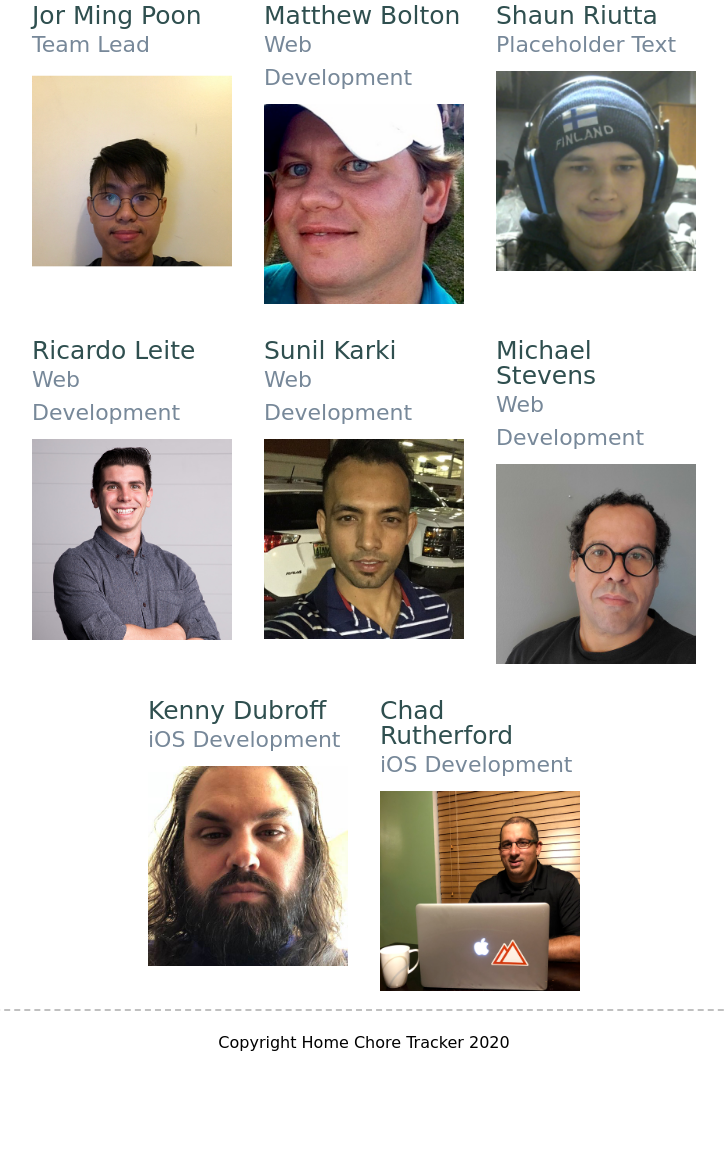
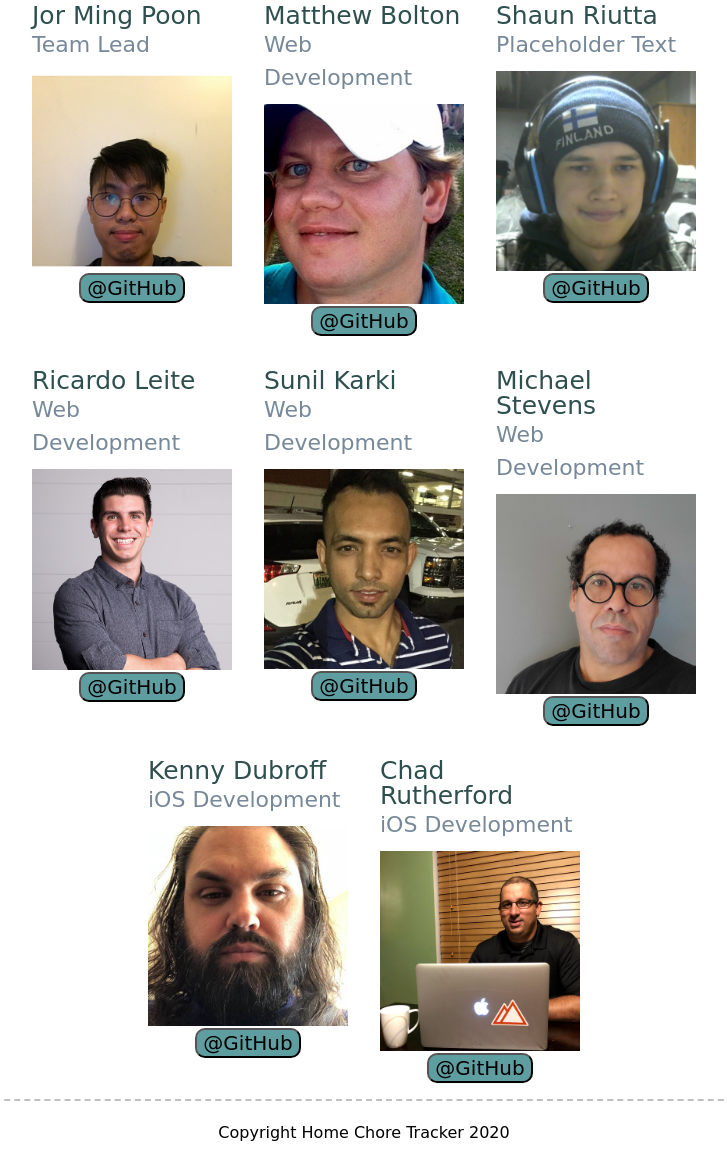
Before and after one commit to BuildWeekHomeChoreTracker/UI-Marketing, a plain HTML site: page about.html in a window 1280 px wide. Shown: the part 619-1784 px from the top of the page, without its empty margins (276-1003 px from the left). Before the commit the page ends 1694 px from the top, so only its background shows below. Drawn offline with Linux system fonts and the light colour scheme; a web font is replaced by a local one.

Commit message:
added buttons and links to developer's github pages
provided a button that links to each developer's github page on the about.html page

```diff
--- a/about.html
+++ b/about.html
@@ -43,6 +43,9 @@
         <div class="about-img">
             <img src="img/Joor Ming Poon.png" alt="slack image og Joor Ming Poon">
         </div>
+        <div class="about-btn">
+            <button type="button" onclick="window.location.href = 'https://github.com/jorpoon';">@GitHub</button>
+        </div>
     </div>
     <div class="about-container">
         <div class="about-text">
@@ -51,6 +54,9 @@
         </div>
         <div class="about-img">
             <img src="img/matthew bolton.png" alt="slack image for Matthew Bolton">
+        </div>
+        <div class="about-btn">
+            <button type="button" onclick="window.location.href = 'https://github.com/matthewwbolton';">@GitHub</button>
         </div>
     </div>
     <div class="about-container">
@@ -61,6 +67,9 @@
         <div class="about-img">
             <img src="img/shaun riutta.png" alt="slack image for Shaun Riutta">
         </div>
+        <div class="about-btn">
+            <button type="button" onclick="window.location.href = 'https://github.com/heedu40';">@GitHub</button>
+        </div>
     </div>
     <div class="about-container">
         <div class="about-text">
@@ -69,6 +78,9 @@
         </div>
         <div class="about-img">
             <img src="img/ricardo leite.jpg" alt="slack image of Ricardo Leite">
+        </div>
+        <div class="about-btn">
+            <button type="button" onclick="window.location.href = 'https://github.com/ricardo-ljr';">@GitHub</button>
         </div>
     </div>
     <div class="about-container">
@@ -79,6 +91,9 @@
         <div class="about-img">
             <img src="img/sunil karki.jpg" alt="slack image for Sunil Karki">
         </div>
+        <div class="about-btn">
+            <button type="button" onclick="window.location.href = 'https://github.com/karkisunil1200';">@GitHub</button>
+        </div>
     </div>
     <div class="about-container">
         <div class="about-text">
@@ -87,6 +102,9 @@
         </div>
         <div class="about-img">
             <img src="img/michael stevens.jpg" alt="slack image for Michael Stevens">
+        </div>
+        <div class="about-btn">
+            <button type="button" onclick="window.location.href = 'https://github.com/mzstevens69';">@GitHub</button>
         </div>
     </div>
     <div class="about-container">
@@ -97,6 +115,9 @@
         <div class="about-img">
             <img src="img/kenny dubroff.jpg" alt="slack image for Kenny Dubroff">
         </div>
+        <div class="about-btn">
+            <button type="button" onclick="window.location.href = 'https://github.com/froggomad';">@GitHub</button>
+        </div>
     </div>
     <div class="about-container">
         <div class="about-text">
@@ -105,6 +126,9 @@
         </div>
         <div class="about-img">
             <img src="img/chad rutherford.png" alt="slack image for Chad Rutherford">
+        </div>
+        <div class="about-btn">
+            <button type="button" onclick="window.location.href = 'https://github.com/chadarutherford';">@GitHub</button>
         </div>
     </div>
 </section>
--- a/less/about.less
+++ b/less/about.less
@@ -27,13 +27,23 @@
             font-size: 2.5rem;
         }//closing bracket for .about .about-container h3
 
+        .about-btn{
+            display: flex;
+            justify-content: center;
+        }//closing brackets for .about-container .about-btn
+
+            button{
+                background-color: cadetblue;
+                font-size: 2rem;
+                border-radius: 10px;
+                font-family: 'Caveat', cursive;
+            }
+
     }//closing bracket for .about .about-container
 
         .about-img{
             width: auto;
 
-
-
         }//closing brackets for .about .about-container .about-img
 
 }
--- a/less/home-page.less
+++ b/less/home-page.less
@@ -26,7 +26,6 @@ header{
   .content-section {
     margin: 30px 0;
     display: flex;
-
 
    @media @mobile{
       flex-direction: column;
```
Also changed, not shown: css/index.css.
